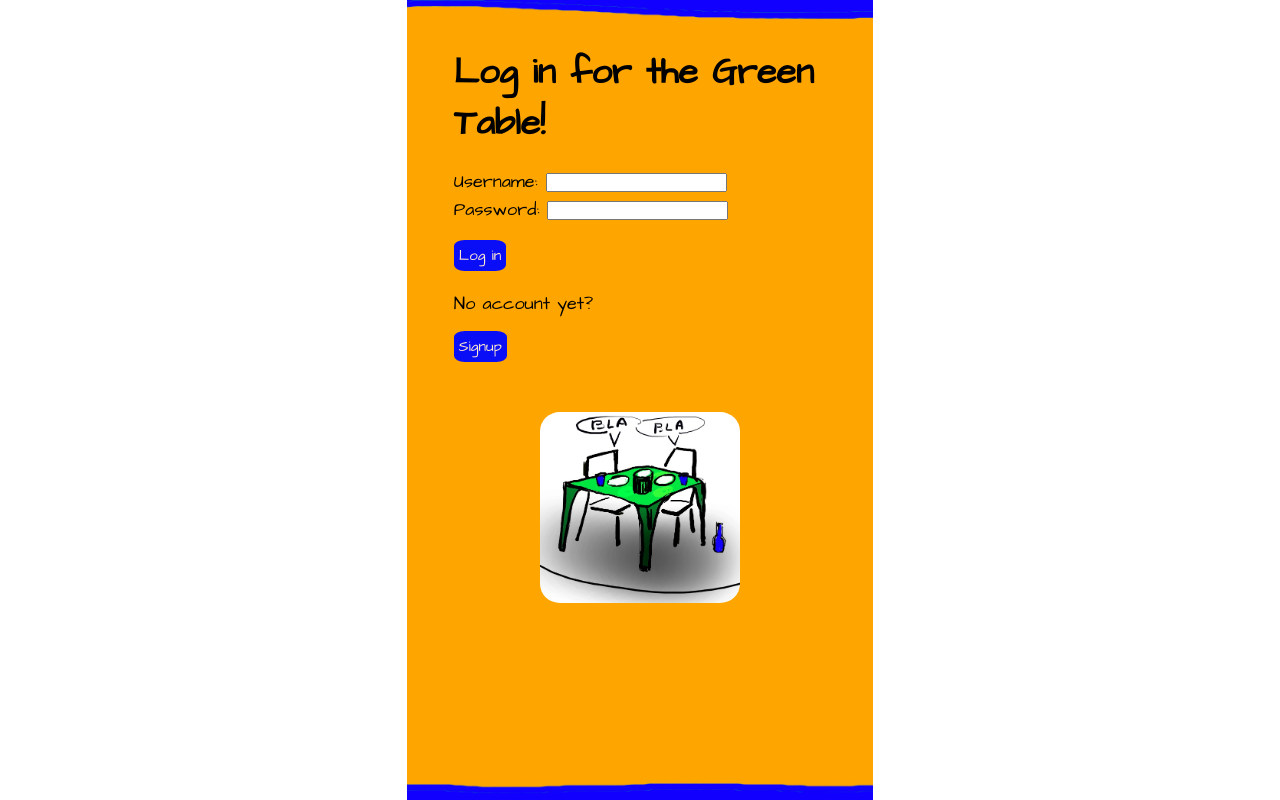
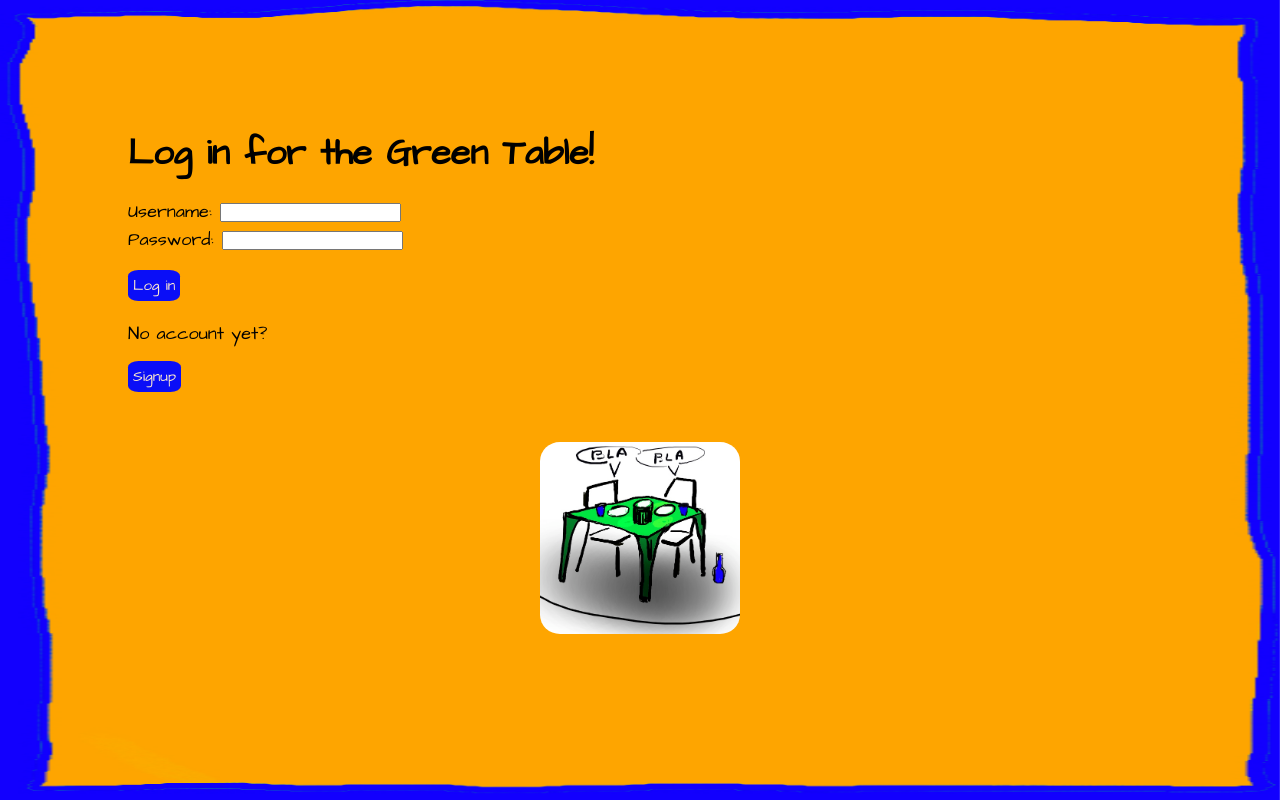
Before and after one commit to Jethet/project-green-table-fe, a React (Create React App) app: page /login in a window 1280 px wide. Built offline with nearby package versions, Linux system fonts and the light colour scheme; no server answers.

Commit message:
Fix problem with screen width

```diff
--- a/src/index.css
+++ b/src/index.css
@@ -1,7 +1,7 @@
 * {
-  margin: 0;
+  margin: 0 auto;
   padding: 0;
-  box-sizing: border-box;
+  /* box-sizing: border-box; */
 }
 
 body,
@@ -23,7 +23,7 @@ html {
   background: url("/images/background1.jpg");
   background-position: center;
   background-repeat: no-repeat;
-  width: auto;
+  width: 100vw;
   background-size: 100% 100%;
   overflow-x: hidden;
   overflow-x: auto;
@@ -116,7 +116,7 @@ html {
   background: url("/images/backgroundOrange.jpg");
   background-position: center;
   background-repeat: no-repeat;
-  width: auto;
+  width: 100vw;
   background-size: 100% 100%;
   overflow-x: hidden;
   overflow-x: auto;
@@ -190,7 +190,7 @@ html {
   background: url("/images/backgroundOrange.jpg");
   background-position: center;
   background-repeat: no-repeat;
-  width: auto;
+  width: 100vw;
   background-size: 100% 100%;
   overflow-x: hidden;
   overflow-x: auto;
@@ -233,7 +233,7 @@ html {
   background: url("/images/background1.jpg");
   background-position: center;
   background-repeat: no-repeat;
-  width: auto;
+  width: 100vw;
   background-size: 100% 100%;
   overflow-x: hidden;
   overflow-x: auto;
@@ -492,7 +492,7 @@ html {
   background: url("/images/backgroundStripe1.jpg");
   background-position: center;
   background-repeat: no-repeat;
-  width: auto;
+  width: 100vw;
   background-size: 100% 100%;
   overflow-x: hidden;
   overflow-x: auto;
```
